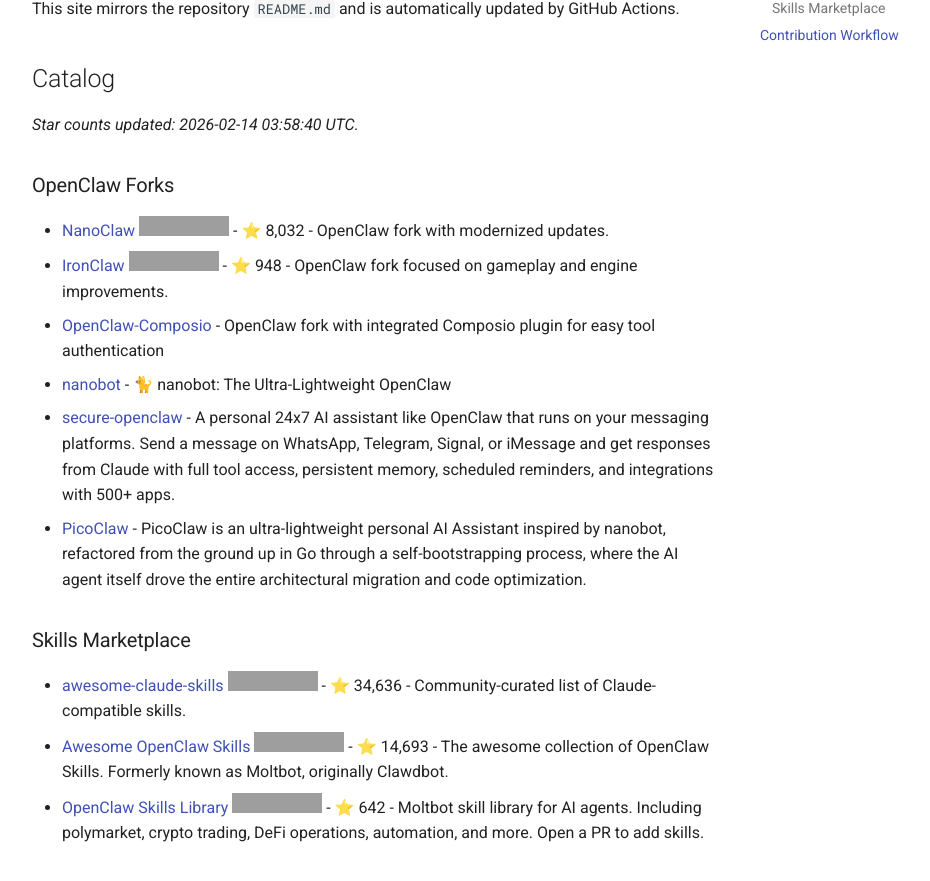
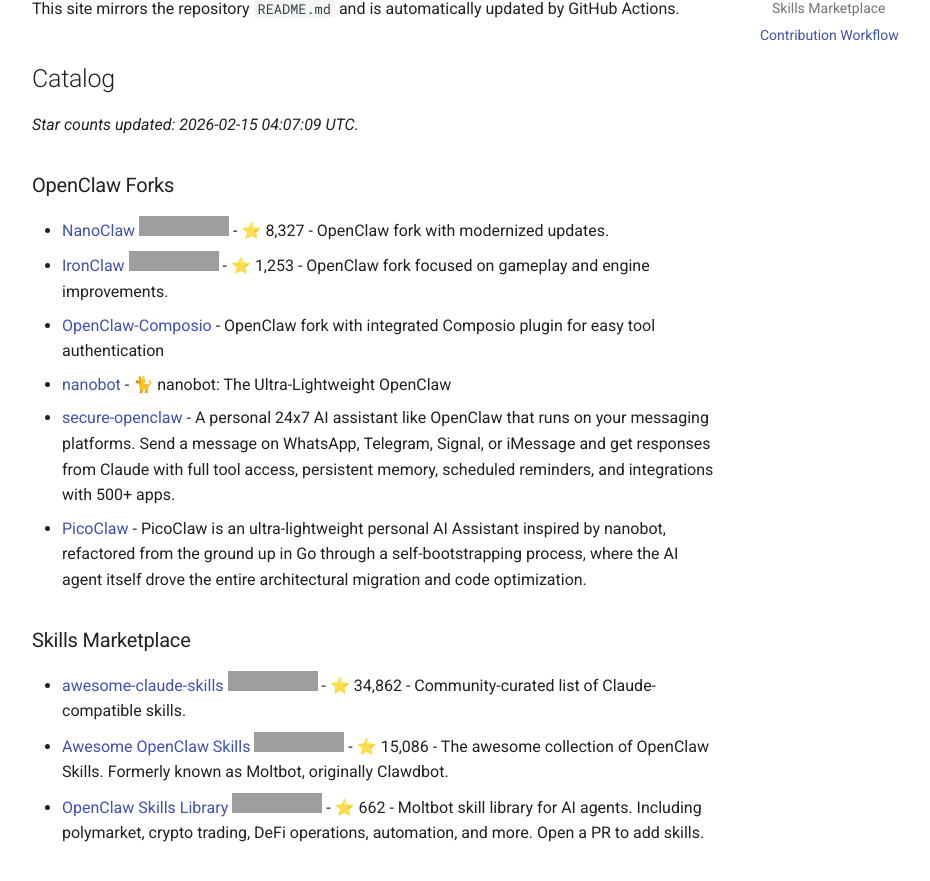
Before and after one commit to andrijdavid/awesome-claw, an MkDocs documentation site: the page built from docs/index.md, in a window 1280 px wide and 1316 px high, cut to the strip 184-1075 px from the top of the window. Shown: the top 881 px of the strip, without its empty margins (264-1194 px from the left). Built offline with MkDocs 1.6.1 and Material for MkDocs 9.7.7, drawn with Linux system fonts in a browser that asks for light colours; comment, search, counter and statistics services are not loaded; grey boxes are pictures that could not be loaded.

Commit message:
chore: update repository stars

```diff
--- a/docs/index.md
+++ b/docs/index.md
@@ -6,12 +6,12 @@ This site mirrors the repository `README.md` and is automatically updated by Git
 
 <!-- BEGIN: GENERATED_REPO_LIST -->
 
-_Star counts updated: 2026-02-14 03:58:40 UTC._
+_Star counts updated: 2026-02-15 04:07:09 UTC._
 
 ### OpenClaw Forks
 
-- [NanoClaw](https://github.com/qwibitai/nanoclaw) ![GitHub Repo stars](https://img.shields.io/github/stars/qwibitai/nanoclaw?style=flat-square) - ⭐ 8,032 - OpenClaw fork with modernized updates.
-- [IronClaw](https://github.com/nearai/ironclaw) ![GitHub Repo stars](https://img.shields.io/github/stars/nearai/ironclaw?style=flat-square) - ⭐ 948 - OpenClaw fork focused on gameplay and engine improvements.
+- [NanoClaw](https://github.com/qwibitai/nanoclaw) ![GitHub Repo stars](https://img.shields.io/github/stars/qwibitai/nanoclaw?style=flat-square) - ⭐ 8,327 - OpenClaw fork with modernized updates.
+- [IronClaw](https://github.com/nearai/ironclaw) ![GitHub Repo stars](https://img.shields.io/github/stars/nearai/ironclaw?style=flat-square) - ⭐ 1,253 - OpenClaw fork focused on gameplay and engine improvements.
 - [OpenClaw-Composio](https://github.com/ComposioHQ/openclaw-composio) - OpenClaw fork with integrated Composio plugin for easy tool authentication
 - [nanobot](https://github.com/HKUDS/nanobot) - 🐈 nanobot: The Ultra-Lightweight OpenClaw
 - [secure-openclaw](https://github.com/ComposioHQ/secure-openclaw) - A personal 24x7 AI assistant like OpenClaw that runs on your messaging platforms. Send a message on WhatsApp, Telegram, Signal, or iMessage and get responses from Claude with full tool access, persistent memory, scheduled reminders, and integrations with 500+ apps.
@@ -19,9 +19,9 @@ _Star counts updated: 2026-02-14 03:58:40 UTC._
 
 ### Skills Marketplace
 
-- [awesome-claude-skills](https://github.com/ComposioHQ/awesome-claude-skills) ![GitHub Repo stars](https://img.shields.io/github/stars/ComposioHQ/awesome-claude-skills?style=flat-square) - ⭐ 34,636 - Community-curated list of Claude-compatible skills.
-- [Awesome OpenClaw Skills](https://github.com/VoltAgent/awesome-openclaw-skills) ![GitHub Repo stars](https://img.shields.io/github/stars/VoltAgent/awesome-openclaw-skills?style=flat-square) - ⭐ 14,693 - The awesome collection of OpenClaw Skills. Formerly known as Moltbot, originally Clawdbot.
-- [OpenClaw Skills Library](https://github.com/BankrBot/openclaw-skills) ![GitHub Repo stars](https://img.shields.io/github/stars/BankrBot/openclaw-skills?style=flat-square) - ⭐ 642 - Moltbot skill library for AI agents. Including polymarket, crypto trading, DeFi operations, automation, and more. Open a PR to add skills.
+- [awesome-claude-skills](https://github.com/ComposioHQ/awesome-claude-skills) ![GitHub Repo stars](https://img.shields.io/github/stars/ComposioHQ/awesome-claude-skills?style=flat-square) - ⭐ 34,862 - Community-curated list of Claude-compatible skills.
+- [Awesome OpenClaw Skills](https://github.com/VoltAgent/awesome-openclaw-skills) ![GitHub Repo stars](https://img.shields.io/github/stars/VoltAgent/awesome-openclaw-skills?style=flat-square) - ⭐ 15,086 - The awesome collection of OpenClaw Skills. Formerly known as Moltbot, originally Clawdbot.
+- [OpenClaw Skills Library](https://github.com/BankrBot/openclaw-skills) ![GitHub Repo stars](https://img.shields.io/github/stars/BankrBot/openclaw-skills?style=flat-square) - ⭐ 662 - Moltbot skill library for AI agents. Including polymarket, crypto trading, DeFi operations, automation, and more. Open a PR to add skills.
 
 <!-- END: GENERATED_REPO_LIST -->
 
```
Also changed, not shown: README.md (+6 -6 lines).
